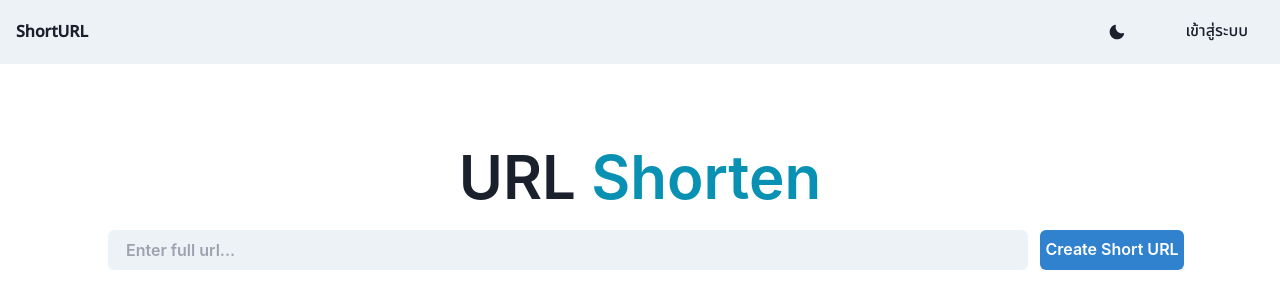
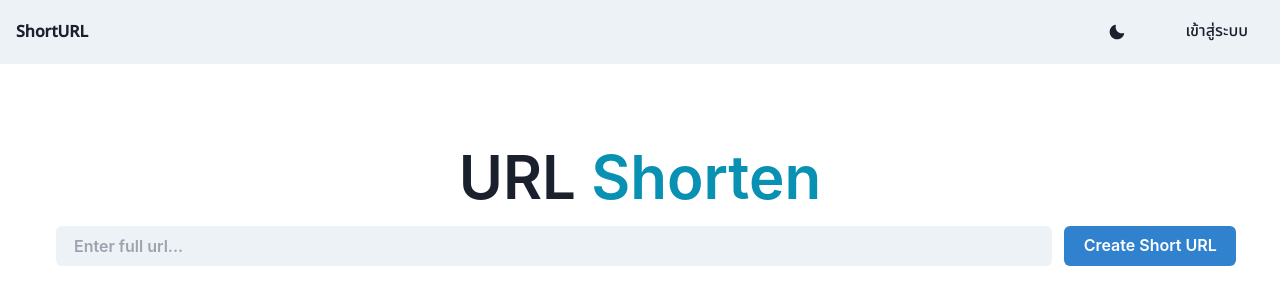
Before and after one commit to Ninym2545/DeployShortURL, a Next.js app: page / in a window 1280 px wide. Shown: the top 308 px of the page. Built offline with nearby package versions, Linux system fonts and the light colour scheme; no server answers.

Commit message:
edit input

```diff
--- a/components/Pages/index/InputShortener .jsx
+++ b/components/Pages/index/InputShortener .jsx
@@ -58,9 +58,9 @@ export default function InputShortener ({ setInputValue }) {
           >
             URL <span className="text-cyan-600">Shorten</span> <br />
 
-            <Box display={'flex'} my={'5'} px={'20'}>
-            <Input variant='filled' placeholder='Enter full url...' mx={'3'}  value={value} onChange={e => setValue(e.target.value)}  />
-            <Button colorScheme='blue' onClick={handleClick}>Create Short URL</Button>
+            <Box display={'flex'} mt={{ base: '4' }} px={{ base: "2", sm: "7" }}>
+            <Input variant='filled' placeholder='Enter full url...' mx={'3'}  value={value} onChange={e => setValue(e.target.value)} fontSize={{ base: "14px", sm: "16px" }}  />
+            <Button colorScheme='blue' width={{ base: "200px" }} fontSize={{ base: "14px", sm: "16px" }} onClick={handleClick}>Create Short URL</Button>
 
             </Box>
 
```
